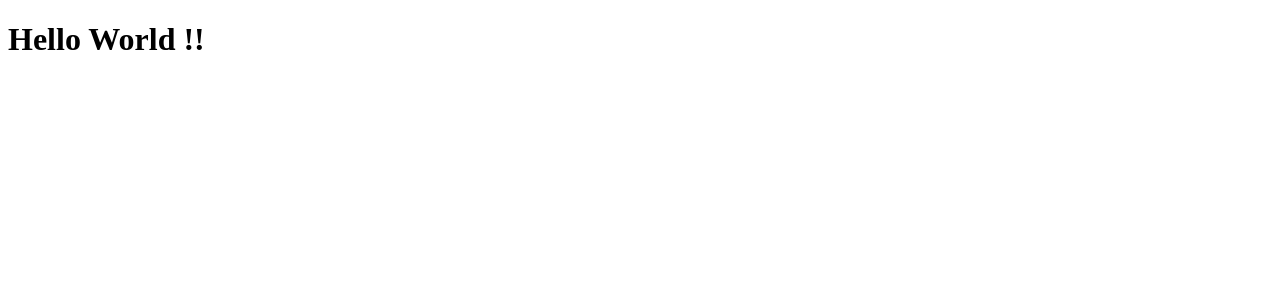
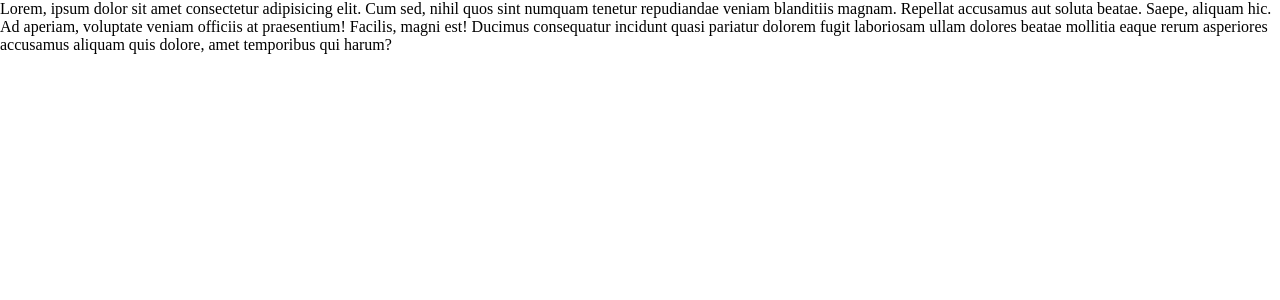
Before and after one commit to Yorellll/ToDoList, a Svelte app: page /create in a window 1280 px wide. Shown: the top 300 px of the page. Built offline with nearby package versions, Linux system fonts and the light colour scheme.

Commit message:
Add routing

```diff
--- a/package.json
+++ b/package.json
@@ -17,5 +17,8 @@
     "tslib": "^2.6.2",
     "typescript": "^5.2.2",
     "vite": "^5.1.4"
+  },
+  "dependencies": {
+    "svelte-routing": "^2.12.0"
   }
 }
--- a/src/App.svelte
+++ b/src/App.svelte
@@ -1,7 +1,10 @@
-<script lang="ts">
-  import Hello from "./lib/Hello.svelte";
+<script>
+  import { Link, Route, Router } from "svelte-routing";
+  import Dashboard from "./lib/Dashboard.svelte";
+  import CreateTodo from "./routes/CreateTodo.svelte";
 </script>
 
-<main>
-  <Hello />
-</main>
+<Router>
+  <Route path="/" component={Dashboard} />
+  <Route path="/create" component={CreateTodo} />
+</Router>
--- a/src/app.css
+++ b/src/app.css
@@ -77,3 +77,78 @@ button:focus-visible {
     background-color: #f9f9f9;
   }
 } */
+
+/* // === RESET CSS == // */
+* {
+  box-sizing: border-box;
+  min-width: 0;
+}
+
+* {
+  margin: 0;
+  padding: 0;
+  font: inherit;
+}
+
+/* :root {
+  font-size: 10px;
+} */
+
+body {
+  min-height: 100dvh;
+}
+
+h1,
+h2,
+h3,
+h4 {
+  text-wrap: balance;
+}
+
+p {
+  text-wrap: pretty;
+}
+
+ul,
+li {
+  list-style: none;
+  padding-left: 0;
+}
+
+input,
+textarea,
+select,
+button {
+  display: block;
+  box-sizing: border-box;
+  border-radius: 0;
+  outline: none;
+  border: none;
+  background: none;
+  color: inherit;
+}
+
+a {
+  display: block;
+  color: inherit;
+  text-decoration: none;
+}
+
+img,
+picture,
+svg,
+video {
+  display: block;
+  max-width: 100%;
+}
+
+.header {
+  display: flex;
+  justify-content: space-between;
+  align-items: center;
+}
+
+.container {
+  width: min(100% - 3.2rem, 54rem);
+  margin-inline: auto;
+}
--- /dev/null
+++ b/src/lib/Dashboard.svelte
@@ -0,0 +1,4 @@
+<section class="header container">
+  <h1>TODO</h1>
+  <a href="/create">Créer une Todo</a>
+</section>
--- /dev/null
+++ b/src/routes/CreateTodo.svelte
@@ -0,0 +1,8 @@
+<p>
+  Lorem, ipsum dolor sit amet consectetur adipisicing elit. Cum sed, nihil quos
+  sint numquam tenetur repudiandae veniam blanditiis magnam. Repellat accusamus
+  aut soluta beatae. Saepe, aliquam hic. Ad aperiam, voluptate veniam officiis
+  at praesentium! Facilis, magni est! Ducimus consequatur incidunt quasi
+  pariatur dolorem fugit laboriosam ullam dolores beatae mollitia eaque rerum
+  asperiores accusamus aliquam quis dolore, amet temporibus qui harum?
+</p>
```
Also changed, not shown: 2 other files (tests, documents, lock files or other folders).
